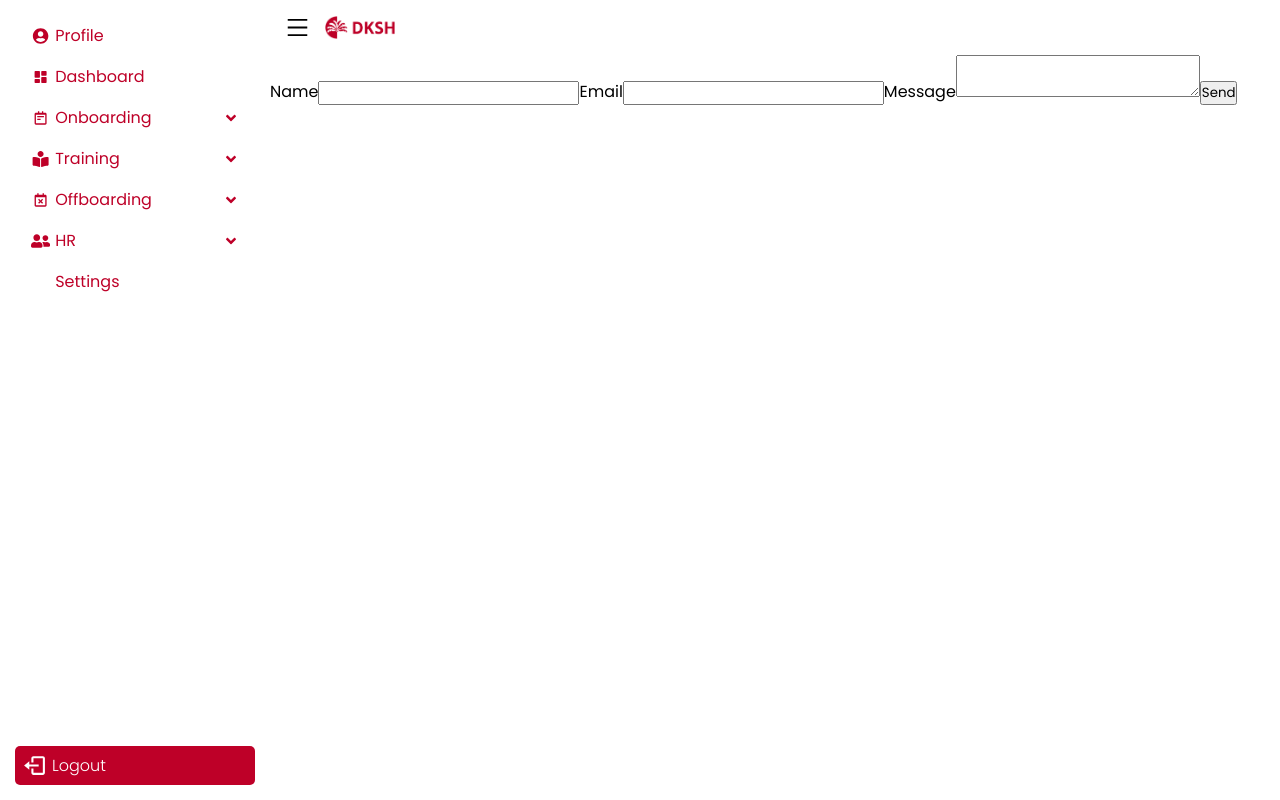
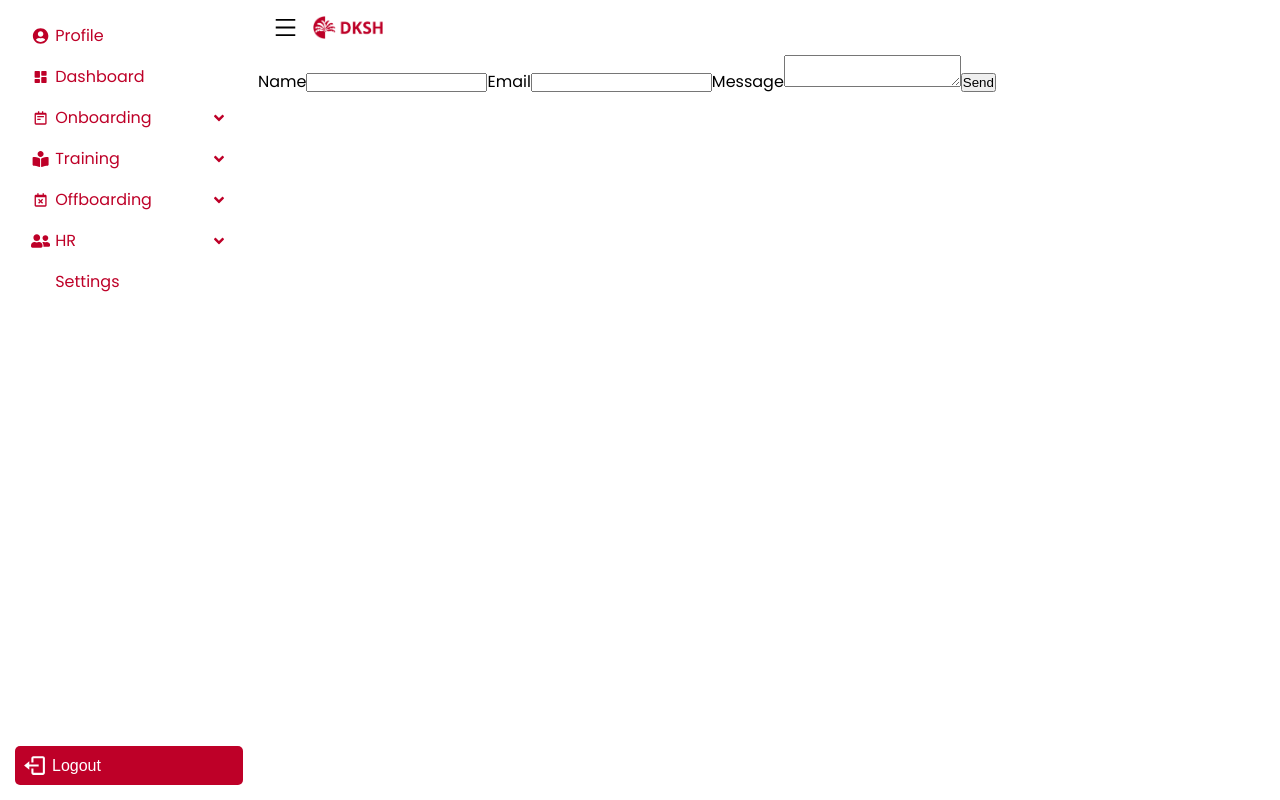
Before and after one commit to Shana1021/dksh-hr-portal, a Next.js app: page /Portal/Settings in a window 1280 px wide. Built offline with nearby package versions, Linux system fonts and the light colour scheme; no server answers; sample sign-in values are in the browser's storage; some icons are missing.

Commit message:
fixed font loading affecting dropdown height + made sidebar calculate width without hardcoding

```diff
--- a/app/Portal/Portal.css
+++ b/app/Portal/Portal.css
@@ -37,7 +37,6 @@
 .sidebar-container {
   overflow-x: hidden;
   white-space: nowrap;
-  width: 270px;
   transition: width 0.5s ease;
 }
 
@@ -46,7 +45,6 @@
 }
 
 .sidebar {
-  width: 270px;
   background-color: white;
   height: 100%;
   padding: 15px;
--- a/app/Portal/Sidebar.js
+++ b/app/Portal/Sidebar.js
@@ -1,3 +1,4 @@
+import { useState, useRef, useEffect } from "react";
 import { signOut } from "next-auth/react";
 import { BiLogOut } from "react-icons/bi";
 import SidebarMenu from "./SidebarMenu";
@@ -5,9 +6,23 @@ import SidebarMenuDropdown from "./SidebarMenuDropdown";
 import sidebarData from "./SidebarData";
 
 export default function Sidebar({ show }) {
+  const [sidebarWidth, setSidebarWidth] = useState(null);
+  const sidebarRef = useRef(null);
+
+  useEffect(() => {
+    setSidebarWidth(sidebarRef.current.clientWidth);
+  }, []);
+
   return (
-    <div className={`sidebar-container ${show ? "" : "closed"}`}>
-      <div className="sidebar">
+    <div
+      className={`sidebar-container ${show ? "" : "closed"}`}
+      style={sidebarWidth && {width: show ? sidebarWidth : 0}}
+    >
+      <div
+        ref={sidebarRef}
+        className="sidebar"
+        style={{width: sidebarWidth}}
+      >
         <div className="sidebar-navigation">
           {sidebarData.map((item, index) =>
             item.subnav ? (
--- a/app/Portal/SidebarMenuDropdown.js
+++ b/app/Portal/SidebarMenuDropdown.js
@@ -23,7 +23,7 @@ export default function SidebarMenuDropdown({ item }) {
       <div
         ref={sidebarContentRef}
         className="sidebar-content"
-        style={sidebarContentHeight && {"height": isOpen ? sidebarContentHeight : 0}}
+        style={sidebarContentHeight && {height: isOpen ? sidebarContentHeight : 0}}
       >
         {item.subnav.map((subItem, index) => (
           <SidebarMenu key={index} item={subItem} />
--- a/app/globals.css
+++ b/app/globals.css
@@ -1,9 +1,7 @@
-@import url("https://fonts.googleapis.com/css2?family=Poppins:wght@300;400;500;600;700&display=swap");
 * {
   margin: 0;
   padding: 0;
   box-sizing: border-box;
-  font-family: "Poppins", sans-serif;
 }
 
 html,
--- a/app/layout.js
+++ b/app/layout.js
@@ -1,6 +1,7 @@
 "use client";
 
-import "./globals.css"
+import "./globals.css";
+import { Poppins } from "next/font/google";
 import { SessionProvider } from "next-auth/react";
 
 export const metadata = {
@@ -8,10 +9,15 @@ export const metadata = {
   description: "Generated by create next app",
 }
 
+const poppins = Poppins({
+  subsets: ["latin"],
+  weight: "400"
+});
+
 export default function RootLayout({ children }) {
   return (
     <html lang="en">
-      <body>
+      <body className={poppins.className}>
         <SessionProvider>
           {children}
         </SessionProvider>
```
